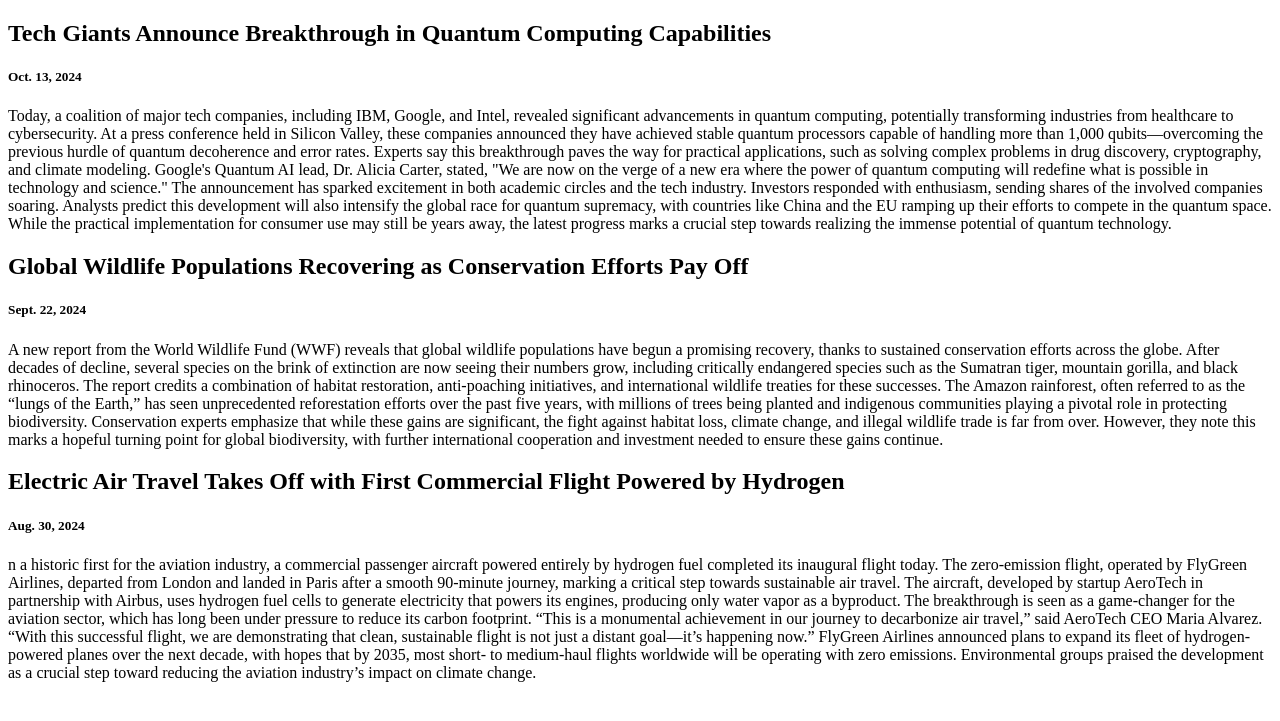
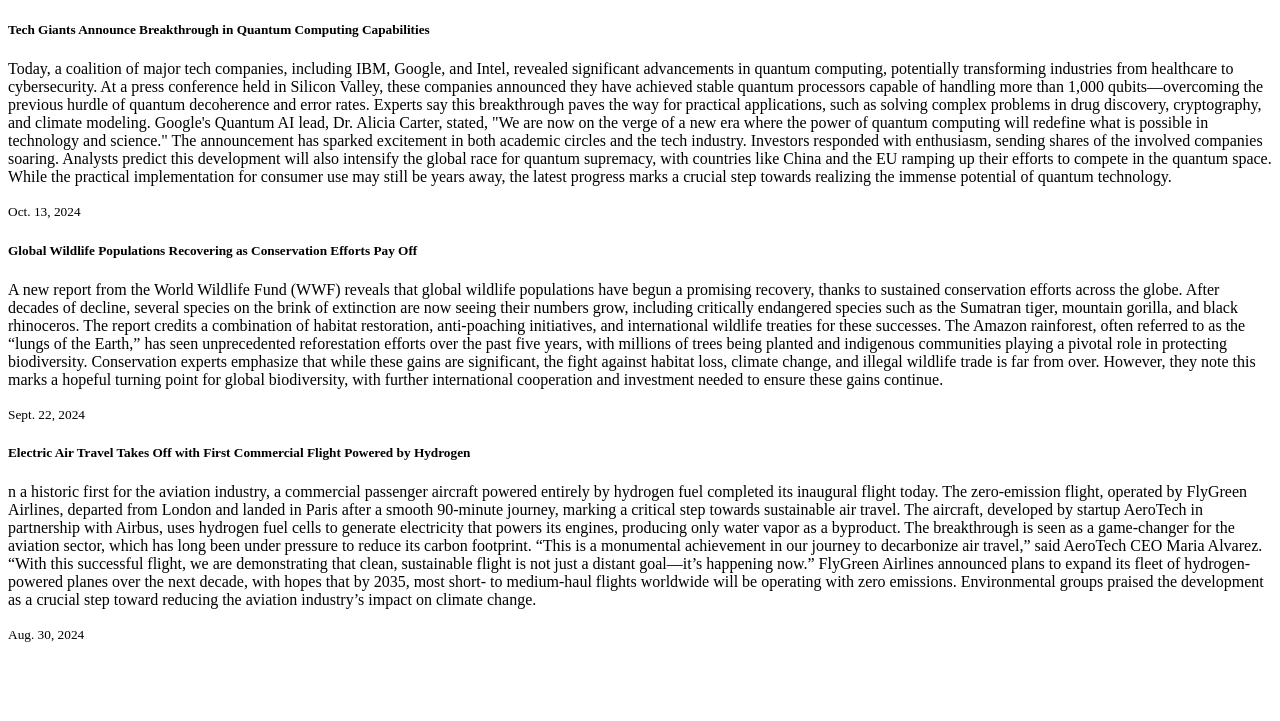
Before and after one commit to grecpt/Movie_Reviews_Django_App, a Django app: page /news/ in a window 1280 px wide. Shown: the top 721 px of the page. Run offline with Django 5.2, Linux system fonts and the light colour scheme; data comes from the database, SQL or seed files in the repository.

Commit message:
Update the news applications template

```diff
--- a/news/templates/news.html
+++ b/news/templates/news.html
@@ -4,12 +4,24 @@
     <meta charset="UTF-8">
     <meta name="viewport" content="width=device-width, initial-scale=1.0">
     <title>News</title>
+    <link href="https://cdn.jsdelivr.net/npm/bootstrap@5.1.1/dist/crel=stylesheet" crossorigin="anonymous"
 </head>
 <body>
+    <div class="container">
     {% for news in newss %}
-    <h2>{{news.headline}}</h2>
-    <h5>{{news.date}}</h5>
-    <p>{{news.body}}</p>
+    <div class="card mb-3">
+     <div class="row g-0">
+    <div>
+       <div class="card-body">
+        <h5 class="card-title">{{news.headline}}</h5>
+        <p class="card-text">{{news.body}}</p>
+        <p class="card-text"><small class="text-muted">{{news.date}}</small></p>
+       </div>
+    </div>
+     </div>
+    </div>
+    </div>
     {% endfor %}
+</div>
 </body>
 </html>
```
